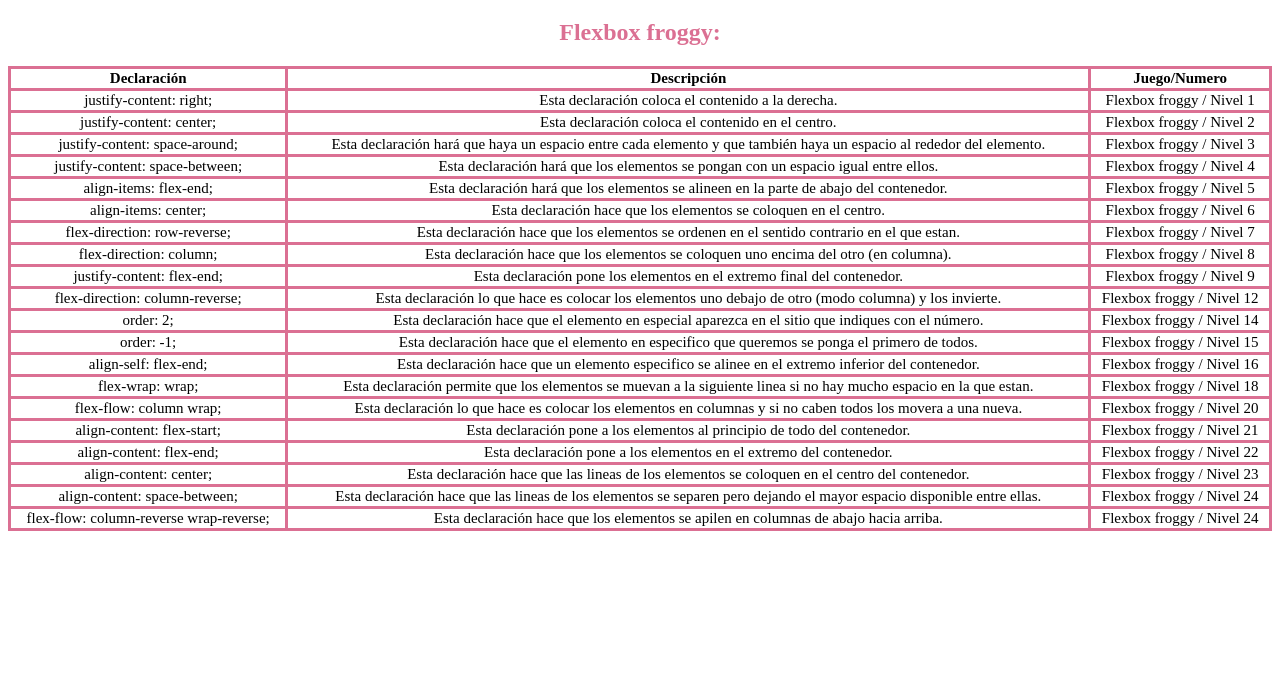
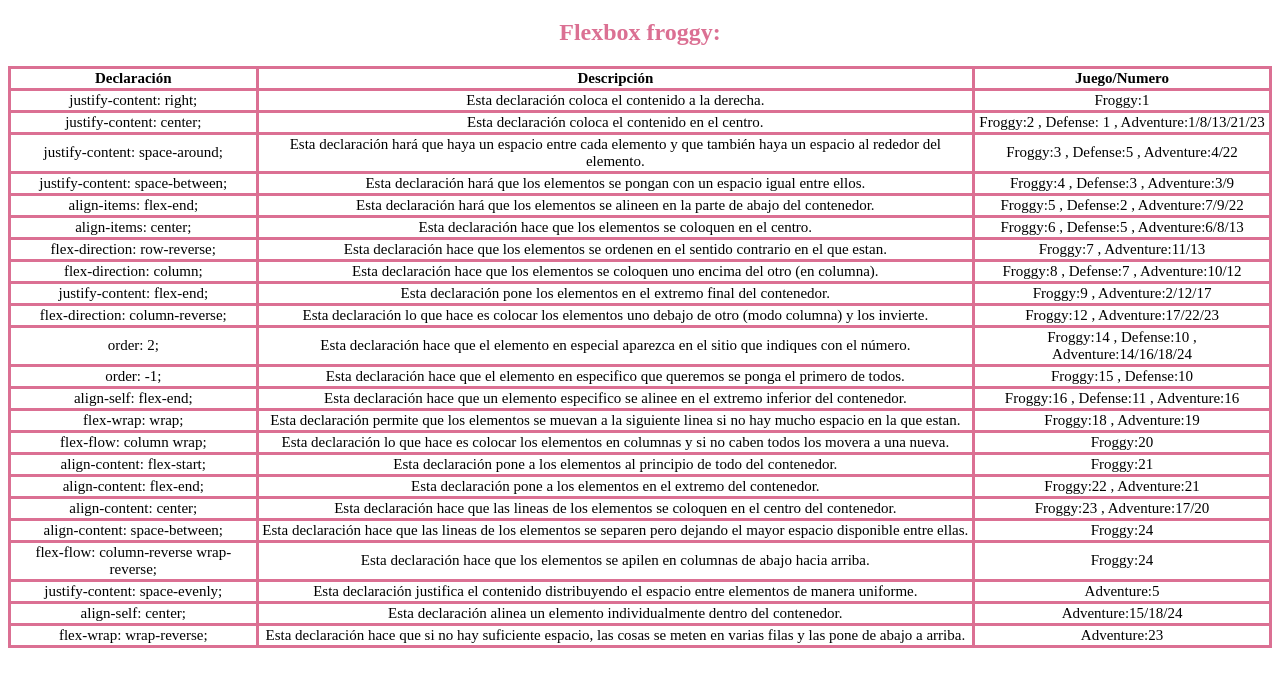
Before and after one commit to paulamoreno27/2324_M8_UF5_A5_PAULAMORENO, a plain HTML site: page index.html in a window 1280 px wide. Shown: the part 61-748 px from the top of the page. Drawn offline with Linux system fonts and the light colour scheme.

Commit message:
commit final

```diff
--- a/index.html
+++ b/index.html
@@ -22,102 +22,117 @@
         <tr>
             <td>justify-content: right;</td>
             <td>Esta declaración coloca el contenido a la derecha.</td>
-            <td>Flexbox froggy / Nivel 1</td>
+            <td>Froggy:1</td>
         </tr>
         <tr>
             <td>justify-content: center;</td>
             <td>Esta declaración coloca el contenido en el centro.</td>
-            <td>Flexbox froggy / Nivel 2</td>
+            <td>Froggy:2 , Defense: 1 , Adventure:1/8/13/21/23</td>
         </tr>
         <tr>
             <td>justify-content: space-around;</td>
             <td>Esta declaración hará que haya un espacio entre cada elemento y que también haya un espacio al rededor del elemento.</td>
-            <td>Flexbox froggy / Nivel 3</td>
+            <td>Froggy:3 , Defense:5 , Adventure:4/22</td>
         </tr>
         <tr>
             <td>justify-content: space-between;</td>
             <td>Esta declaración hará que los elementos se pongan con un espacio igual entre ellos.</td>
-            <td>Flexbox froggy / Nivel 4</td>
+            <td>Froggy:4 , Defense:3 , Adventure:3/9</td>
         </tr>
         <tr>
             <td>align-items: flex-end;</td>
             <td>Esta declaración hará que los elementos se alineen en la parte de abajo del contenedor.</td>
-            <td>Flexbox froggy / Nivel 5</td>
+            <td>Froggy:5 , Defense:2 , Adventure:7/9/22</td>
         </tr>
         <tr>
             <td>align-items: center;</td>
             <td>Esta declaración hace que los elementos se coloquen en el centro.</td>
-            <td>Flexbox froggy / Nivel 6</td>
+            <td>Froggy:6 , Defense:5 , Adventure:6/8/13</td>
         </tr>
         <tr>
             <td>flex-direction: row-reverse;</td>
             <td>Esta declaración hace que los elementos se ordenen en el sentido contrario en el que estan.</td>
-            <td>Flexbox froggy / Nivel 7</td>
+            <td>Froggy:7 , Adventure:11/13</td>
         </tr>
         <tr>
             <td>flex-direction: column;</td>
             <td>Esta declaración hace que los elementos se coloquen uno encima del otro (en columna).</td>
-            <td>Flexbox froggy / Nivel 8</td>
+            <td>Froggy:8 , Defense:7 , Adventure:10/12</td>
         </tr>
         <tr>
             <td>justify-content: flex-end;</td>
             <td>Esta declaración pone los elementos en el extremo final del contenedor.</td>
-            <td>Flexbox froggy / Nivel 9</td>
+            <td>Froggy:9 , Adventure:2/12/17</td>
         </tr>
         <tr>
             <td>flex-direction: column-reverse;</td>
             <td>Esta declaración lo que hace es colocar los elementos uno debajo de otro (modo columna) y los invierte.</td>
-            <td>Flexbox froggy / Nivel 12</td>
+            <td>Froggy:12 , Adventure:17/22/23</td>
         </tr>
         <tr>
             <td>order: 2;</td>
             <td>Esta declaración hace que el elemento en especial aparezca en el sitio que indiques con el número.</td>
-            <td>Flexbox froggy / Nivel 14</td>
+            <td>Froggy:14 , Defense:10 , Adventure:14/16/18/24</td>
         </tr>
         <tr>
             <td>order: -1;</td>
             <td>Esta declaración hace que el elemento en especifico que queremos se ponga el primero de todos.</td>
-            <td>Flexbox froggy / Nivel 15</td>
+            <td>Froggy:15 , Defense:10</td>
         </tr>
         <tr>
             <td>align-self: flex-end;</td>
             <td>Esta declaración hace que un elemento especifico se alinee en el extremo inferior del contenedor.</td>
-            <td>Flexbox froggy / Nivel 16</td>
+            <td>Froggy:16 , Defense:11 , Adventure:16</td>
         </tr>
         <tr>
             <td>flex-wrap: wrap;</td>
             <td>Esta declaración permite que los elementos se muevan a la siguiente linea si no hay mucho espacio en la que estan.</td>
-            <td>Flexbox froggy / Nivel 18</td>
+            <td>Froggy:18 , Adventure:19</td>
         </tr>
         <tr>
             <td>flex-flow: column wrap;</td>
             <td>Esta declaración lo que hace es colocar los elementos en columnas y si no caben todos los movera a una nueva.</td>
-            <td>Flexbox froggy / Nivel 20</td>
+            <td>Froggy:20</td>
         </tr>
         <tr>
             <td>align-content: flex-start;</td>
             <td>Esta declaración pone a los elementos al principio de todo del contenedor.</td>
-            <td>Flexbox froggy / Nivel 21</td>
+            <td>Froggy:21</td>
         </tr>
         <tr>
             <td>align-content: flex-end;</td>
             <td>Esta declaración pone a los elementos en el extremo del contenedor.</td>
-            <td>Flexbox froggy / Nivel 22</td>
+            <td>Froggy:22 , Adventure:21</td>
         </tr>
         <tr>
             <td>align-content: center;</td>
             <td>Esta declaración hace que las lineas de los elementos se coloquen en el centro del contenedor.</td>
-            <td>Flexbox froggy / Nivel 23</td>
+            <td>Froggy:23 , Adventure:17/20</td>
         </tr>
         <tr>
             <td>align-content: space-between;</td>
             <td>Esta declaración hace que las lineas de los elementos se separen pero dejando el mayor espacio disponible entre ellas.</td>
-            <td>Flexbox froggy / Nivel 24</td>
+            <td>Froggy:24</td>
         </tr>
         <tr>
             <td>flex-flow: column-reverse wrap-reverse;</td>
             <td>Esta declaración hace que los elementos se apilen en columnas de abajo hacia arriba.</td>
-            <td>Flexbox froggy / Nivel 24</td>
+            <td>Froggy:24</td>
+        </tr>
+        <tr>
+            <td>justify-content: space-evenly;</td>
+            <td>Esta declaración justifica el contenido distribuyendo el espacio entre elementos de manera uniforme.</td>
+            <td>Adventure:5</td>
+        </tr>
+        <tr>
+            <td>align-self: center;</td>
+            <td>Esta declaración alinea un elemento individualmente dentro del contenedor.</td>
+            <td>Adventure:15/18/24</td>
+        </tr>
+        <tr>
+            <td>flex-wrap: wrap-reverse;</td>
+            <td>Esta declaración hace que si  no hay suficiente espacio, las cosas se meten en varias filas y las pone de abajo a arriba.</td>
+            <td>Adventure:23</td>
         </tr>
     </table>
 </body>
```
